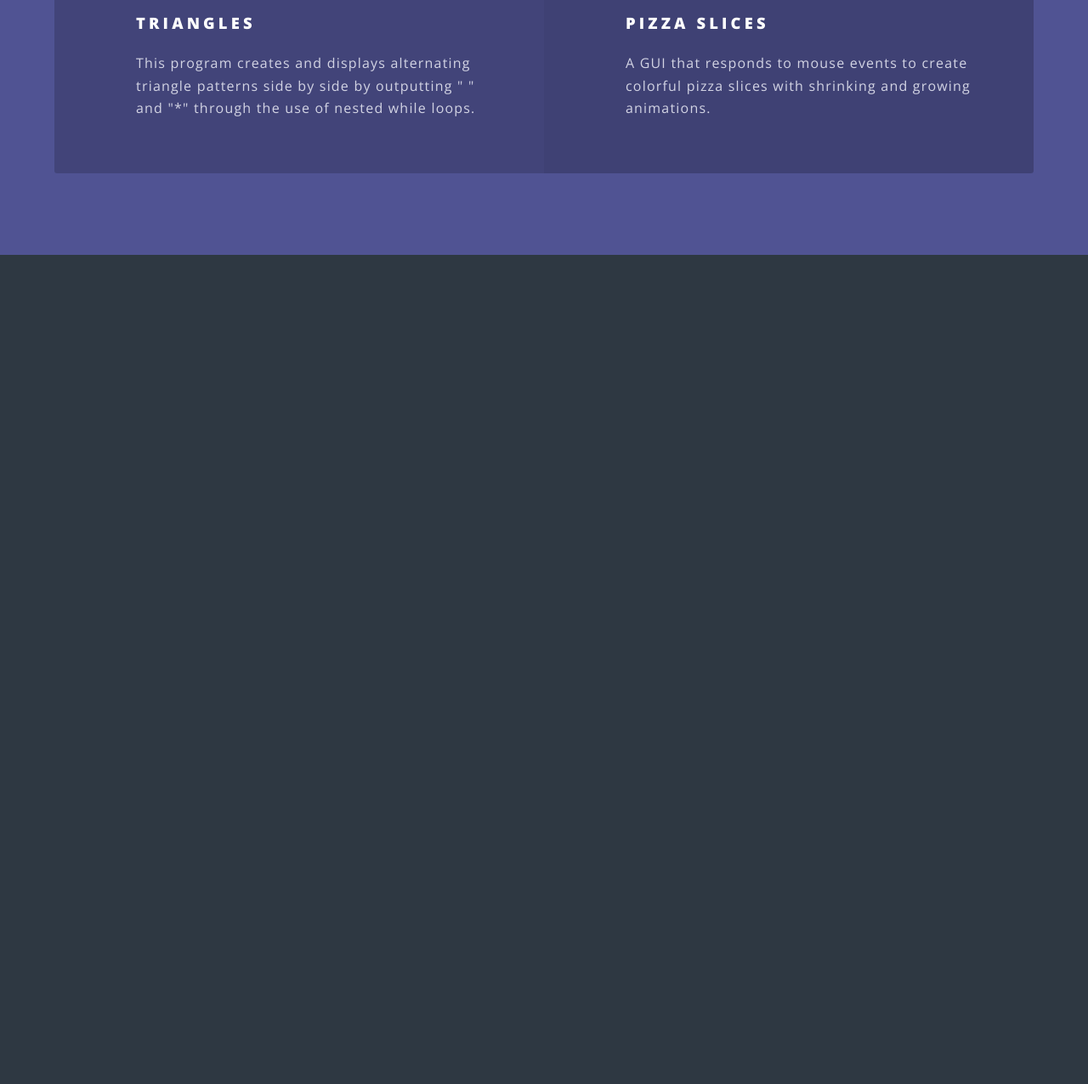
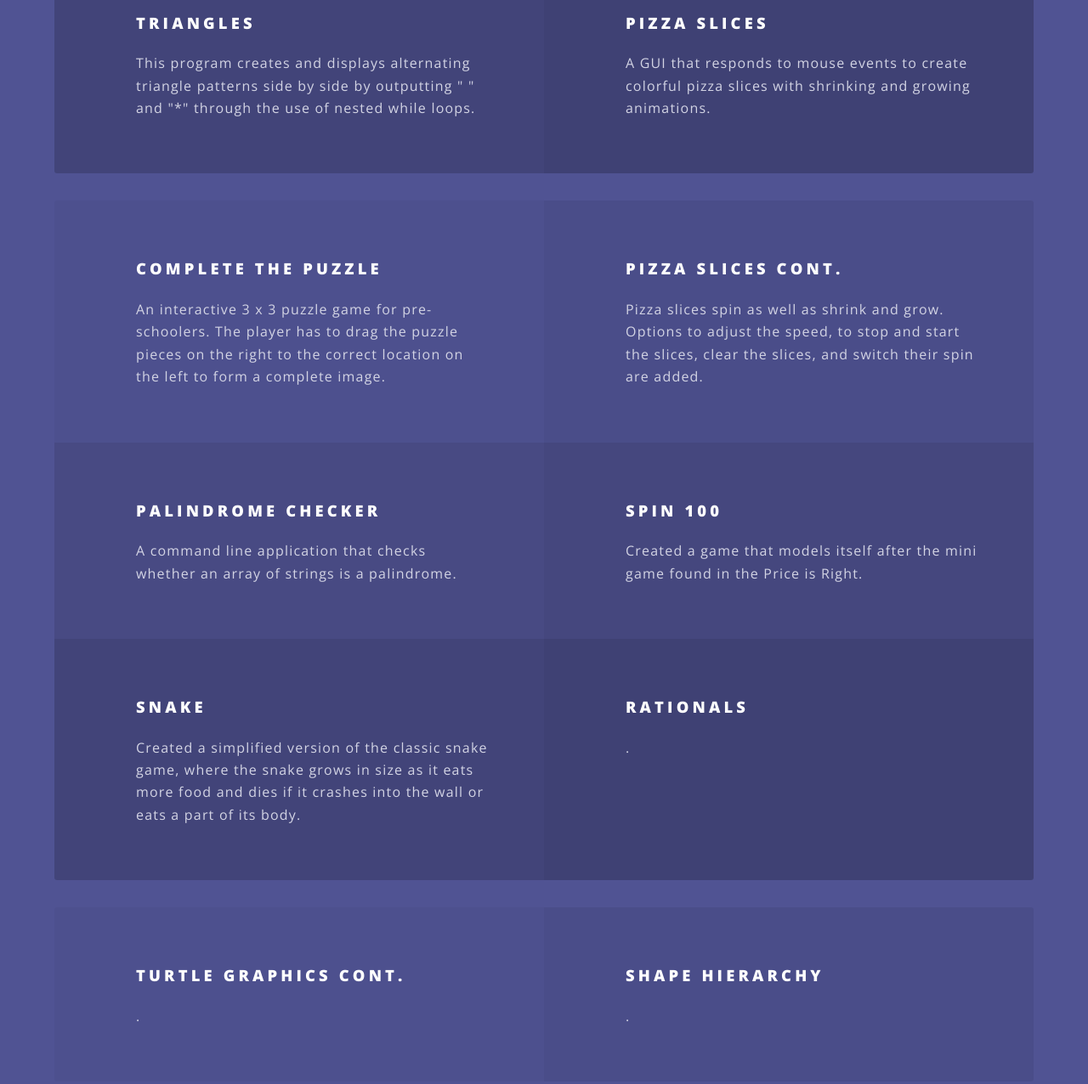
Before and after one commit to awsomepossum/msushanth_website, a plain HTML site: page cse11/cse11_page.html in a window 1280 px wide. Shown: the part 922-2198 px from the top of the page at 85% size. Before the commit the page ends 1222 px from the top, so only its background shows below. Drawn offline with nearby package versions, Linux system fonts and the light colour scheme; files that its build step writes are made by us from their sources; files whose address does not match are found by name.

Commit message:
completed most of cse11 page

```diff
--- a/cse11/cse11_page.html
+++ b/cse11/cse11_page.html
@@ -97,7 +97,43 @@
 						</li>
 						<li class="icon fa-laptop" onclick="location.href='index.html';">
 							<h3>Pizza Slices</h3>
-							<p> A GUI that responds to mouse events to create colorful pizza slices with shrinking and growing animations.</p>
+							<p>A GUI that responds to mouse events to create colorful pizza slices with shrinking and growing animations.</p>
+						</li>
+					</ul>
+					<ul class="features">
+						<li class="icon fa-laptop" onclick="location.href='index.html';">
+							<h3>Complete the Puzzle</h3>
+							<p>An interactive 3 x 3 puzzle game for pre-schoolers. The player has to drag the puzzle pieces on the right to the correct location on the left to form a complete image.</p>
+						</li>
+						<li class="icon fa-code" onclick="location.href='index.html';">
+							<h3>Pizza Slices Cont.</h3>
+							<p>Pizza slices spin as well as shrink and grow. Options to adjust the speed, to stop and start the slices, clear the slices, and switch their spin are added.</p>
+						</li>
+						<li class="icon fa-code" onclick="location.href='index.html';">
+							<h3>Palindrome Checker</h3>
+							<p>A command line application that checks whether an array of strings is a palindrome.</p>
+						</li>
+						<li class="icon fa-laptop" onclick="location.href='index.html';">
+							<h3>Spin 100</h3>
+							<p>Created a game that models itself after the mini game found in the Price is Right.</p>
+						</li>
+						<li class="icon fa-laptop" onclick="location.href='index.html';">
+							<h3>Snake</h3>
+							<p>Created a simplified version of the classic snake game, where the snake grows in size as it eats more food and dies if it crashes into the wall or eats a part of its body.</p>
+						</li>
+						<li class="icon fa-code" onclick="location.href='index.html';">
+							<h3>Rationals</h3>
+							<p>.</p>
+						</li>
+					</ul>
+					<ul class="features">
+						<li class="icon fa-code" onclick="location.href='index.html';">
+							<h3>Turtle Graphics Cont.</h3>
+							<p>.</p>
+						</li>
+						<li class="icon fa-code" onclick="location.href='index.html';">
+							<h3>Shape Hierarchy</h3>
+							<p>.</p>
 						</li>
 					</ul>
 				</div>
```
Also changed, not shown: 2 other files.
